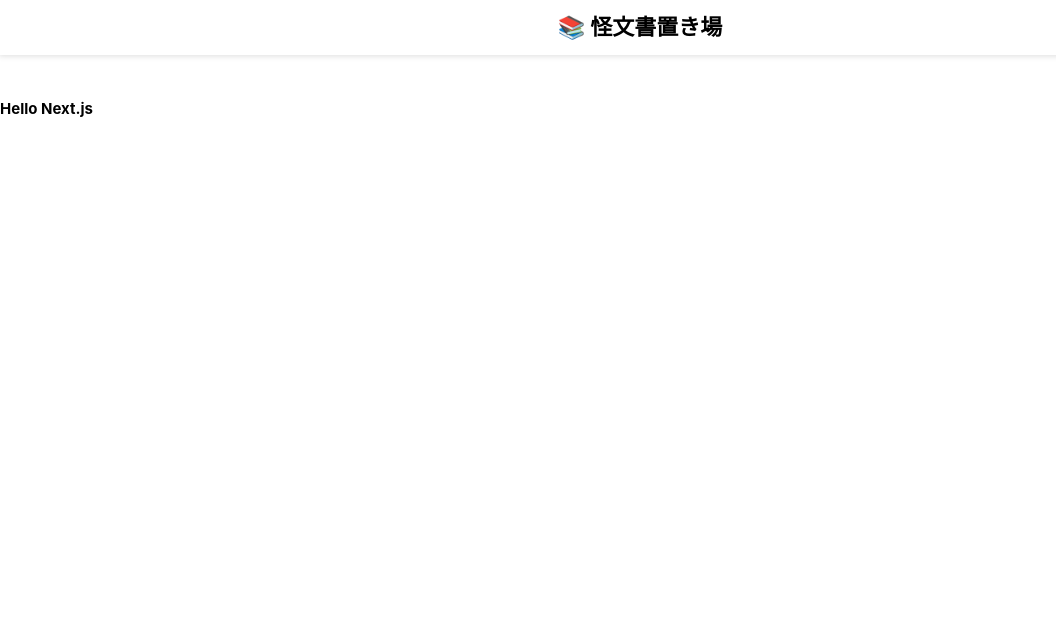
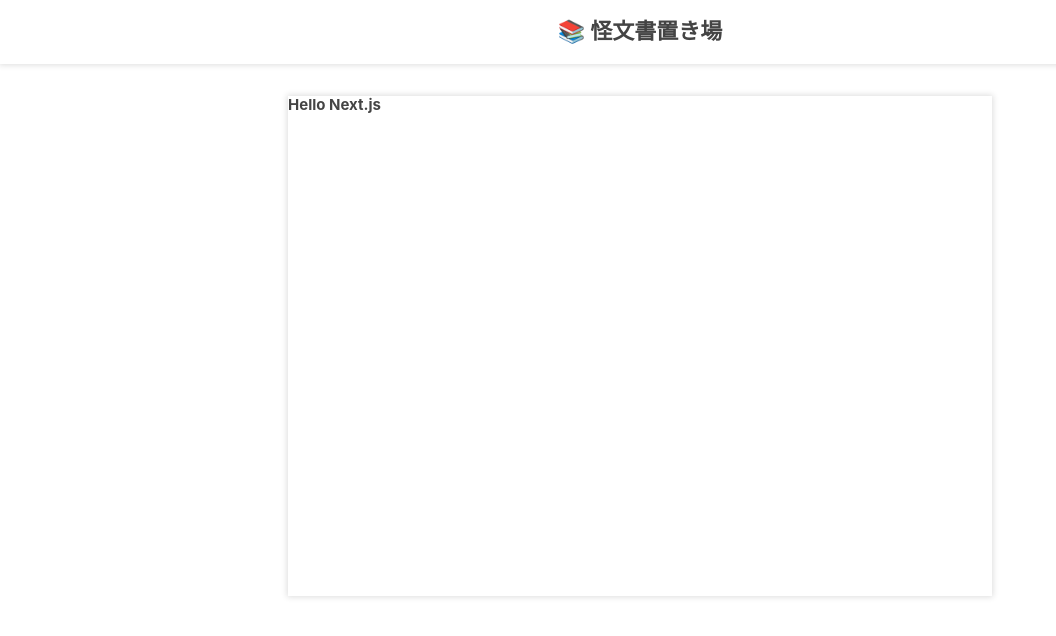
Before and after one commit to kento-yoshidu/_old, a Next.js app: page / in a window 1280 px wide. Shown: the top 636 px of the page, without its empty margins (0-1056 px from the left). Built offline with nearby package versions, Linux system fonts and the light colour scheme.

Commit message:
✨ Create Layout component

```diff
--- /dev/null
+++ b/src/components/layout.tsx
@@ -0,0 +1,13 @@
+import React from "react"
+
+import * as Styles from "../styles/layout.module.scss"
+
+interface Props {
+  children: React.ReactNode
+}
+
+export const Layout: React.VFC<Props> = ({ children }) => (
+  <div className={Styles.layout}>
+    { children }
+  </div>
+)
--- a/src/pages/_app.tsx
+++ b/src/pages/_app.tsx
@@ -1,14 +1,16 @@
 import '../scss/_global.scss'
 import type { AppProps } from 'next/app'
 
+import { Layout } from "../components/layout"
 import { Header } from "../components/header"
 
 function MyApp({ Component, pageProps }: AppProps) {
   return (
     <>
       <Header />
-      <Component {...pageProps} />
-
+      <Layout>
+        <Component {...pageProps} />
+      </Layout>
     </>
   )
 }
--- a/src/pages/index.tsx
+++ b/src/pages/index.tsx
@@ -1,8 +1,7 @@
 import React from "react"
-import type { NextPage } from 'next'
 
 const IndexPage: React.VFC = () => (
-  <div style={{"paddingTop": "100px"}}>
+  <div>
     <h2>Hello Next.js</h2>
   </div>
 )
--- a/src/scss/_global.scss
+++ b/src/scss/_global.scss
@@ -1,6 +1,7 @@
 @import "./reset.scss";
 
 html {
+  color: #444;
   font-size: 62.5%;
   font-family:
     -apple-system,
--- a/src/styles/header.module.scss
+++ b/src/styles/header.module.scss
@@ -1,9 +1,11 @@
 .header {
   position: fixed;
+  top: 0;
   display: flex;
   justify-content: center;
   align-items: center;
   background-color: #fff;
+  height: 8vh;
   width: 100%;
   box-shadow: 0 0 6px 1px #ddd;
   h1 {
--- /dev/null
+++ b/src/styles/layout.module.scss
@@ -0,0 +1,6 @@
+.layout {
+  height: max(50vh, 500px);
+  width: clamp(420px, 55%, 1000px);
+  margin: 12vh auto;
+  box-shadow: 0 0 6px 1px #ddd;
+}
--- /dev/null
+++ b/src/styles/layout.module.scss.d.ts
@@ -0,0 +1 @@
+export const layout: string;
```
